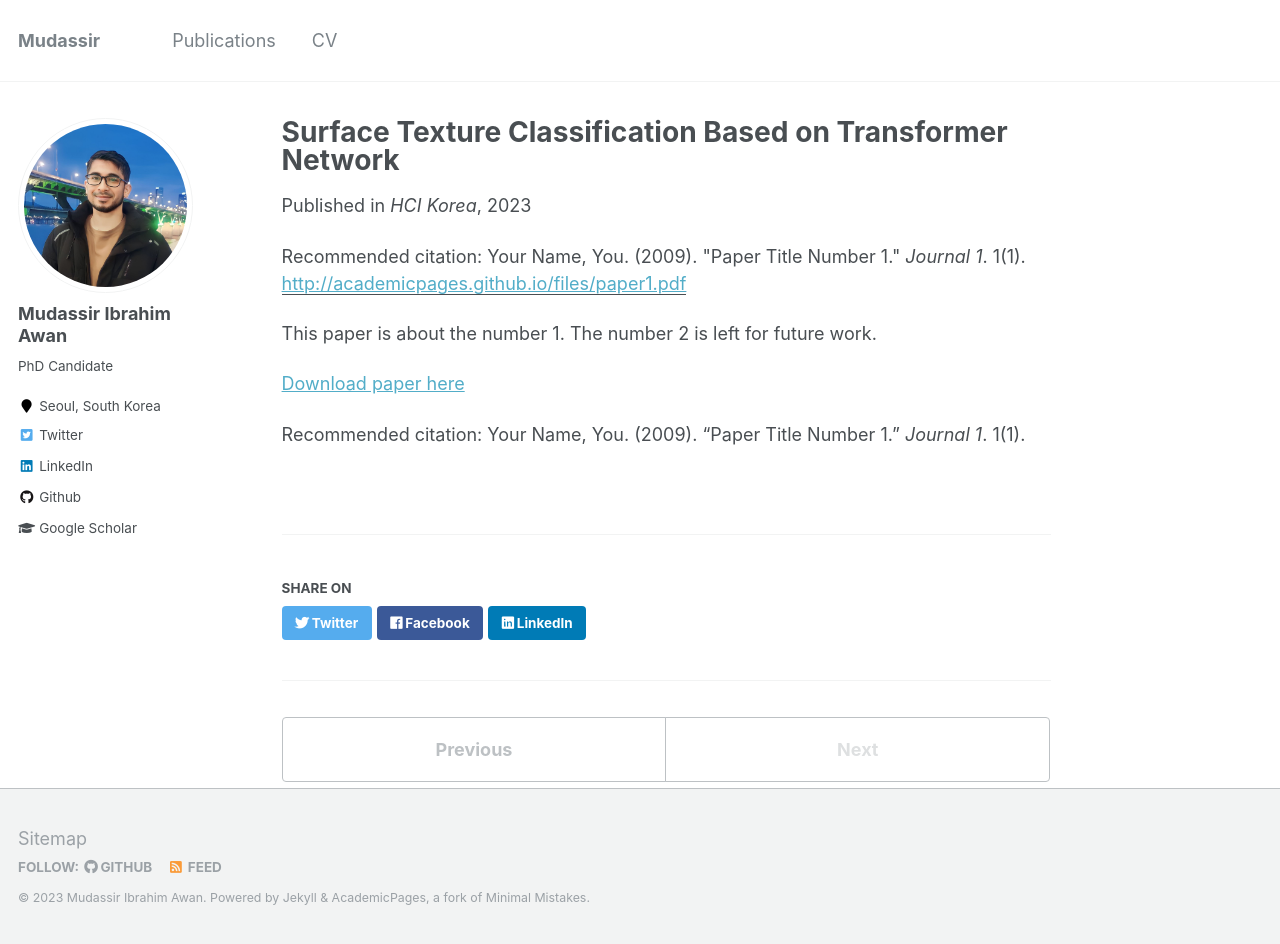
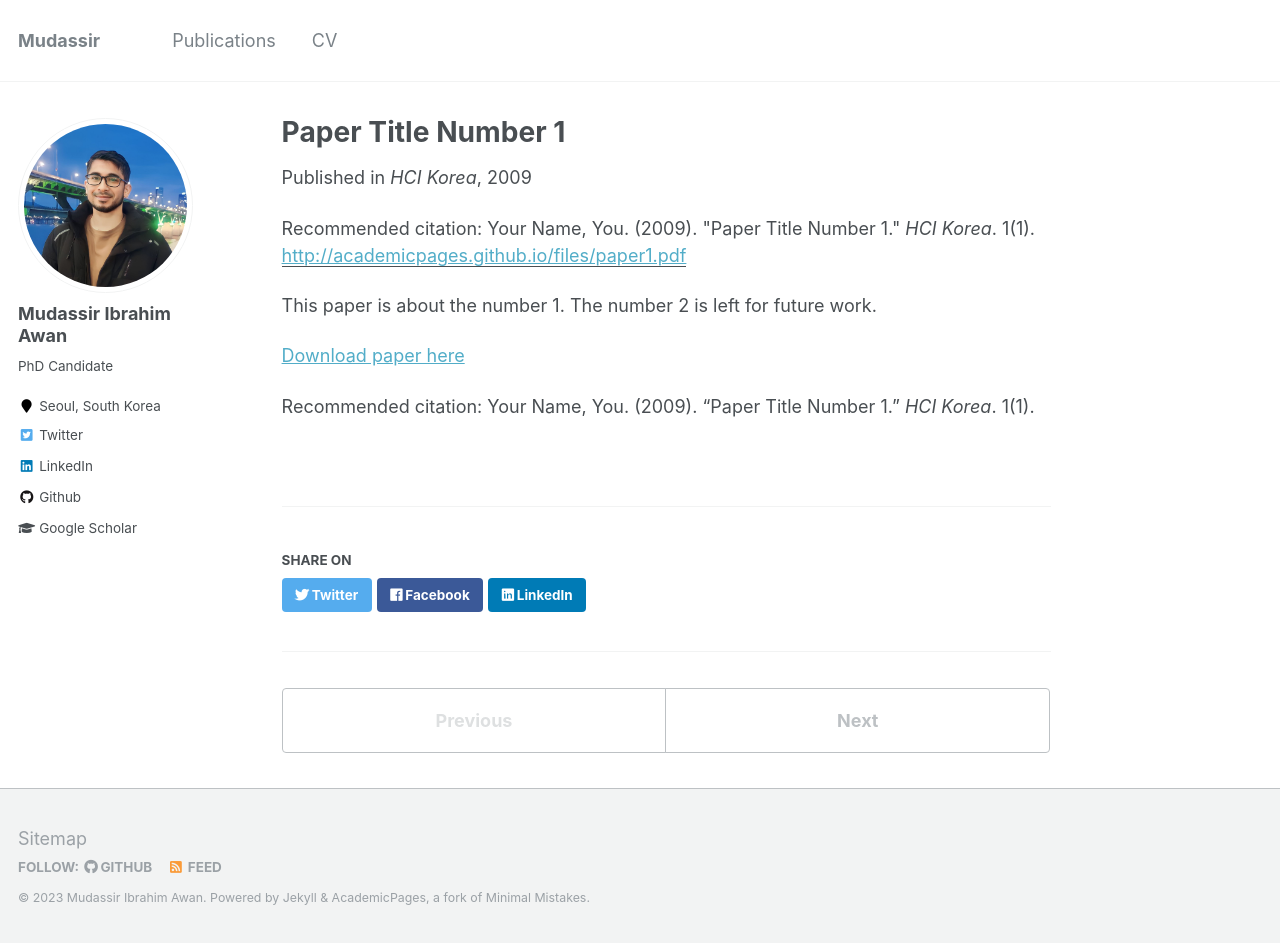
Before and after one commit to mudassir-awan/mudassir-awan.github.io, a Jekyll site: the page built from _publications/2009-10-01-paper-title-number-1.md, in a window 1280 px wide and 944 px high. Built offline with Jekyll 4.4.1, drawn with Linux system fonts in a browser that asks for light colours.

Commit message:
update publication

```diff
--- a/_publications/2009-10-01-paper-title-number-1.md
+++ b/_publications/2009-10-01-paper-title-number-1.md
@@ -1,15 +1,15 @@
 ---
-title: "Surface Texture Classification Based on Transformer Network"
+title: "Paper Title Number 1"
 collection: publications
 permalink: /publication/2009-10-01-paper-title-number-1
 excerpt: 'This paper is about the number 1. The number 2 is left for future work.'
-date: 2023-02-01
+date: 2009-10-01
 venue: 'HCI Korea'
 paperurl: 'http://academicpages.github.io/files/paper1.pdf'
-citation: 'Your Name, You. (2009). &quot;Paper Title Number 1.&quot; <i>Journal 1</i>. 1(1).'
+citation: 'Your Name, You. (2009). &quot;Paper Title Number 1.&quot; <i>HCI Korea</i>. 1(1).'
 ---
 This paper is about the number 1. The number 2 is left for future work.
 
 [Download paper here](http://academicpages.github.io/files/paper1.pdf)
 
-Recommended citation: Your Name, You. (2009). "Paper Title Number 1." <i>Journal 1</i>. 1(1).
+Recommended citation: Your Name, You. (2009). "Paper Title Number 1." <i>HCI Korea</i>. 1(1).
```
